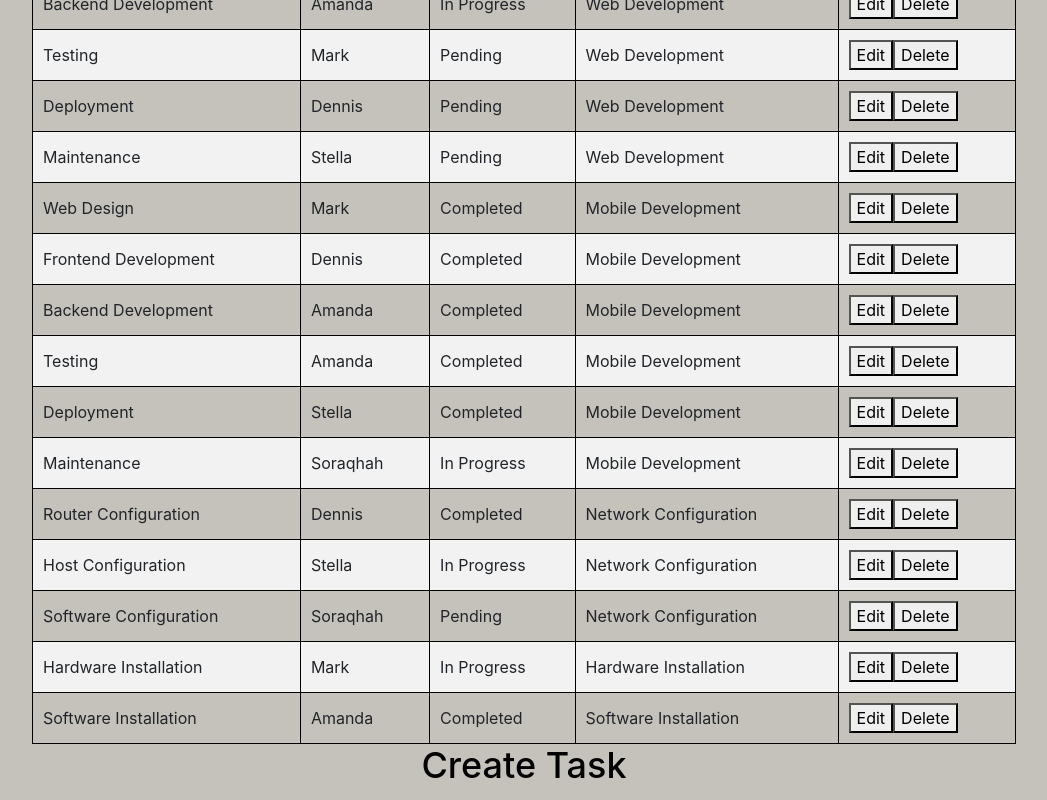
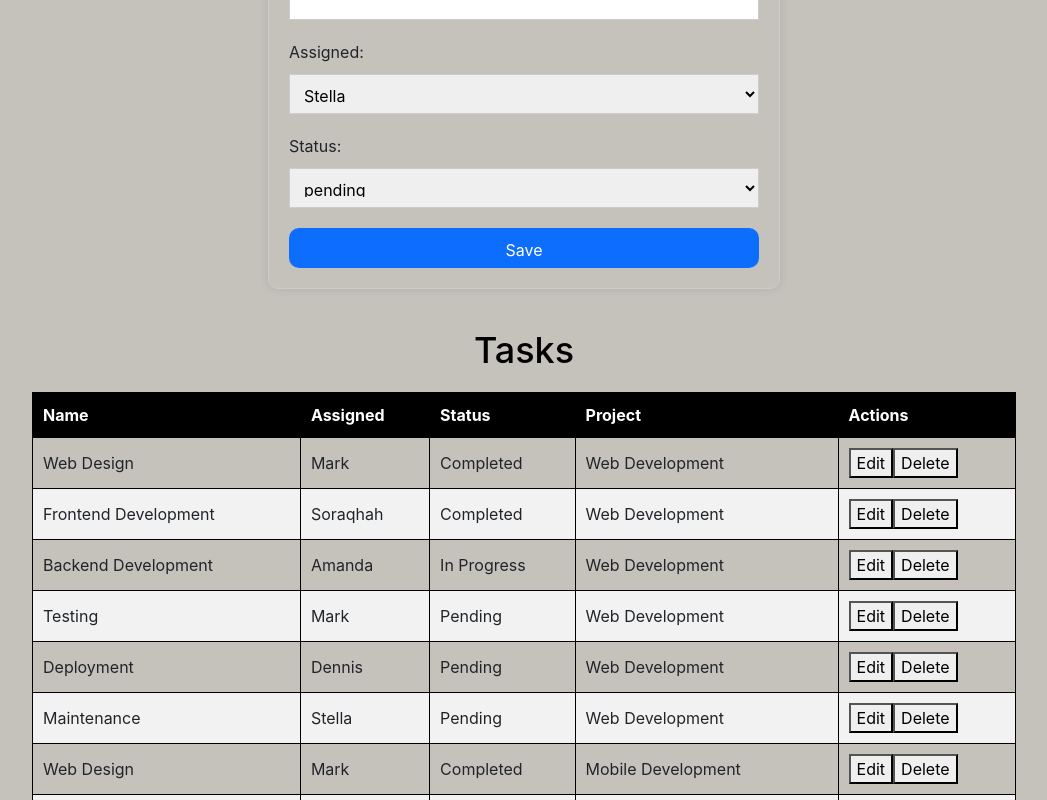
Before and after one commit to amandasuzzanne/project-tracker, a React (Create React App) app: page /tasks in a window 1280 px wide. Shown: the part 360-1160 px from the top of the page, without its empty margins (116-1163 px from the left). Built offline with nearby package versions, Linux system fonts and the light colour scheme; data requests are answered from the project's data file.

Commit message:
Move position of the Create Task component

```diff
--- a/src/components/Tasks.js
+++ b/src/components/Tasks.js
@@ -65,6 +65,7 @@ function Tasks() {
 
   return (
     <div>
+      <CreateTask projects={projects} editingTask={editingTask} onTaskUpdated={handleTaskUpdated} />
       <div className="container">
         <h1>Tasks</h1>
         <table>
@@ -92,7 +93,6 @@ function Tasks() {
             ))}
           </tbody>
         </table>
-        <CreateTask projects={projects} editingTask={editingTask} onTaskUpdated={handleTaskUpdated} />
       </div>
     </div>
   );
```
